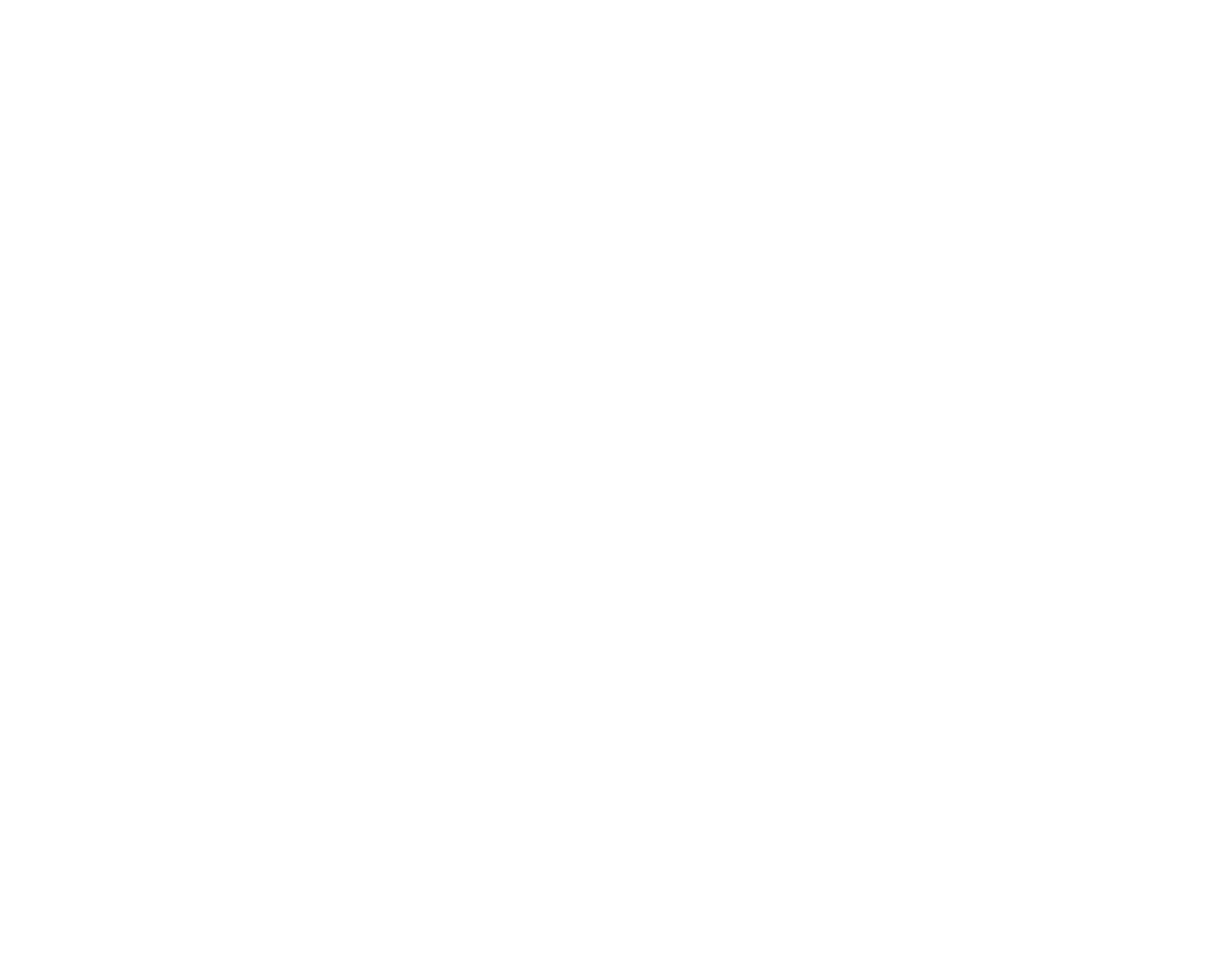
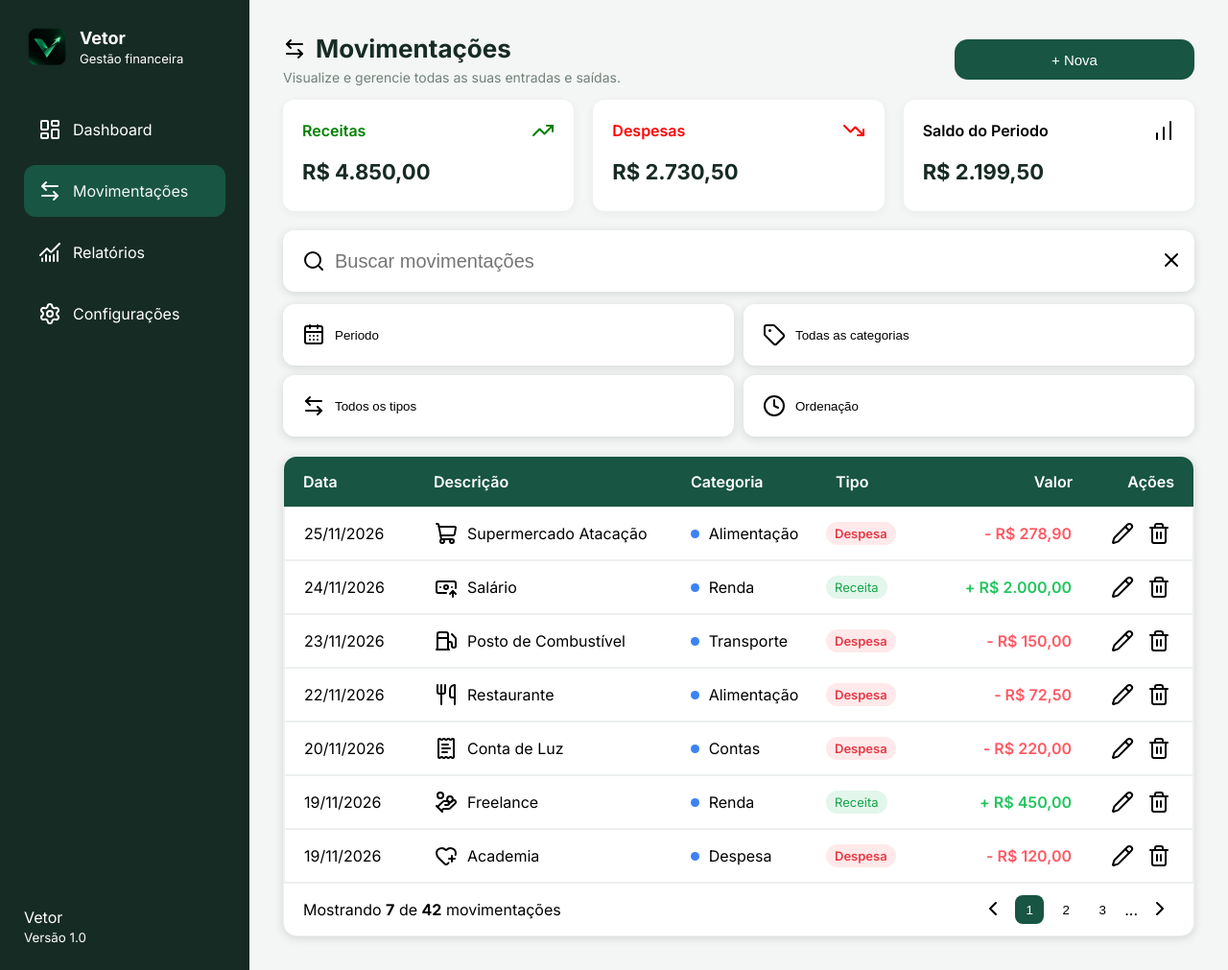
Before and after one commit to Dev-Gabriel-Oliveira/controle-de-gastos, a plain HTML site: page pages/movimentacoes.html in a window 1280 px wide. Shown: the whole page at 96% size. Before the commit the page ends 800 px from the top, so only its background shows below. Drawn offline with nearby package versions, Linux system fonts and the light colour scheme.

Commit message:
feat: Criação layout movimentações, atualização README, mudança de nome

```diff
--- a/pages/movimentacoes.html
+++ b/pages/movimentacoes.html
@@ -0,0 +1,405 @@
+<!DOCTYPE html>
+<html lang="pt-BR">
+<head>
+    <meta charset="UTF-8">
+    <meta name="viewport" content="width=device-width, initial-scale=1.0">
+    <title>Movimentações</title>
+    <link rel="stylesheet" href="../src/assets/css/style.css">
+    <link rel="stylesheet" href="../src/assets/css/movimentacoes.css">
+    <link rel="icon" href="../src/assets/img/Ícone V Neon de Crescimento_001.ico">
+</head>
+<body>
+   <div class="layout">
+
+    <aside class="sidebar">
+
+        <div class="logo">
+                <img class="img-logo" src="../src/assets/img/Ícone V Neon de Crescimento_001.ico" alt="Vetor">
+                <div class="logo-texto">
+                    <h2>Vetor</h2>
+                    <p>Gestão financeira</p>
+                </div>
+            </div>
+
+            <nav class="menu" aria-label="Navegação principal">
+                <ul>
+                    <li class="menu-item">
+                        <a href="../index.html" aria-current="page">
+                            <i data-lucide="layout-dashboard"></i>
+                            <span>Dashboard</span>
+                        </a>
+                    </li>
+
+                    <li class="menu-item ativo">
+                        <a href="movimentacoes.html">
+                            <i data-lucide="arrow-left-right"></i>
+                            <span>Movimentações</span>
+                        </a>
+                    </li>
+
+                    <li class="menu-item">
+                        <a href="relatorios.html">
+                            <i data-lucide="chart-no-axes-combined"></i>
+                            <span>Relatórios</span>
+                        </a>
+                    </li>
+
+                     <li class="menu-item">
+                        <a href="configuracoes.html">
+                            <i data-lucide="settings"></i>
+                            <span>Configurações</span>
+                        </a>
+                    </li>
+                </ul>
+            </nav>
+
+            <div class="sidebar-footer">
+                <p>Vetor</p>
+                <small>Versão 1.0</small>
+            </div>
+
+        </aside>
+
+        <main class="conteudo">
+
+            <div class="movimentacoes-cabecalho">
+
+                <button type="button" class="botao-menu-mobile">
+                <i data-lucide="menu"></i>
+                </button>
+
+             <div class="cabecalho-texto">
+
+                <div class="titulo-pagina">
+                    <i data-lucide="arrow-left-right"></i>
+                    <h1>Movimentações</h1>
+                </div>
+
+                <p>Visualize e gerencie todas as suas entradas e saídas.</p>
+
+            </div>
+
+                <div class="cabecalho-acoes">
+
+                    <div class="nova-movimentacao">
+                        <button class="butao-nova-movimentacao">+ Nova</button>
+                    </div>
+
+                </div>
+
+            </div>
+
+            <div class="indicadores-movimentacoes">
+
+                 <div class="card-indicador">
+
+                   <div class="indicador-topo positivo">
+                    <h2>Receitas</h2>
+                    <i data-lucide="trending-up"></i>
+                   </div>
+
+                   <h3 class="indicador-valor">R$ 4.850,00</h3>
+
+                </div>
+
+                <div class="card-indicador">
+
+                   <div class="indicador-topo negativo">
+                    <h2>Despesas</h2>
+                    <i data-lucide="trending-down"></i>
+                   </div>
+
+                   <h3 class="indicador-valor">R$ 2.730,50</h3>
+
+                </div>
+
+                 <div class="card-indicador">
+
+                   <div class="indicador-topo ">
+                    <h2>Saldo do Periodo</h2>
+                    <i data-lucide="chart-no-axes-column-increasing"></i>
+                   </div>
+
+                   <h3 class="indicador-valor">R$ 2.199,50</h3>
+
+                </div>
+
+            </div>
+
+            <div class="movimentacoes-filtros">
+
+                     <div class="filtro pesquisa">
+                        <i data-lucide="search"></i>
+                        <input type="search" placeholder="Buscar movimentações">
+
+                        <button type="button" class="limpar-pesquisa">
+                            <i data-lucide="x"></i>
+                        </button>
+                     </div>
+
+                <div class="barra-filtros">
+
+                    <div class="filtro">
+                        <i data-lucide="calendar-days"></i>
+
+                        <select name="data" id="data">
+                            <option value="">Periodo</option>
+                            <option value="hoje">Hoje</option>
+                            <option value="semana">Esta semana</option>
+                            <option value="mes-atual">Este mês</option>
+                            <option value="mes-anterior">Mês anterior</option>
+                            <option value="ano-atual">Este ano</option>
+                             <option value="ano-anterior">Ano anterior</option>
+                              <option value="personalizado">Personalizado</option>
+                        </select>
+                    </div>
+
+                    <div class="filtro">
+                        <i data-lucide="tag"></i>
+                        <select name="categoria" id="categoria">
+                            <option value="">Todas as categorias</option>
+                        </select>
+                    </div>
+
+                    <div class="filtro">
+                         <i data-lucide="arrow-left-right"></i>
+                        <select name="tipo" id="tipo">
+                            <option value="">Todos os tipos</option>
+                            <option value="receita">Receita</option>
+                            <option value="despesa">Despesa</option>
+                        </select>
+                    </div>
+
+                    <div class="filtro">
+                        <i data-lucide="clock"></i>
+                        <select name="ordem" id="ordem">
+                            <option value="">Ordenação</option>
+                            <option value="recente-primeiro">Mais recentes</option>
+                            <option value="antiga-primeiro">Mais antigas</option>
+                            <option value="maior-valor">Maior valor</option>
+                            <option value="menor-valor">Menor valor</option>
+                        </select>
+                    </div>
+
+                </div>
+
+            </div>
+
+            <div class="lista-movimentacao">
+
+                <div class="cabecalho-movimentacao">
+                    <p>Data</p>
+                    <p>Descrição</p>
+                    <p>Categoria</p>
+                    <p>Tipo</p>
+                    <p>Valor</p>
+                    <p>Ações</p>
+                </div>
+
+                <div class="linha-movimentacao">
+
+                    <p class="data">25/11/2026</p>
+
+                    <div class="descricao-movimentacao">
+                        <i data-lucide="shopping-cart"></i>
+                        <p>Supermercado Atacação</p>
+                    </div>
+
+                    <div class="categoria-movimentacao">
+                        <span class="categoria-cor"></span>
+                        <p>Alimentação</p>
+                    </div>
+
+                    <span class="tipo despesa">Despesa</span>
+
+                    <p class="valor despesa">- R$ 278,90</p>
+
+                    <div class="acoes-movimentacao">
+                        <button><i data-lucide="pencil"></i></button>
+                        <button><i data-lucide="trash-2"></i></button>
+                    </div>
+
+                </div>
+
+                <div class="linha-movimentacao">
+
+                    <p class="data">24/11/2026</p>
+
+                    <div class="descricao-movimentacao">
+                        <i data-lucide="banknote-arrow-up"></i>
+                        <p>Salário</p>
+                    </div>
+
+                    <div class="categoria-movimentacao">
+                        <span class="categoria-cor"></span>
+                        <p>Renda</p>
+                    </div>
+
+                    <span class="tipo receita">Receita</span>
+
+                    <p class="valor receita">+ R$ 2.000,00</p>
+
+                    <div class="acoes-movimentacao">
+                        <button><i data-lucide="pencil"></i></button>
+                        <button><i data-lucide="trash-2"></i></button>
+                    </div>
+
+                </div>
+
+                <div class="linha-movimentacao">
+
+                    <p class="data">23/11/2026</p>
+
+                    <div class="descricao-movimentacao">
+                        <i data-lucide="fuel"></i>
+                        <p>Posto de Combustível</p>
+                    </div>
+
+                    <div class="categoria-movimentacao">
+                        <span class="categoria-cor"></span>
+                        <p>Transporte</p>
+                    </div>
+
+                    <span class="tipo despesa">Despesa</span>
+
+                    <p class="valor despesa">- R$ 150,00</p>
+
+                    <div class="acoes-movimentacao">
+                        <button><i data-lucide="pencil"></i></button>
+                        <button><i data-lucide="trash-2"></i></button>
+                    </div>
+
+                </div>
+
+                <div class="linha-movimentacao">
+
+                    <p class="data">22/11/2026</p>
+
+                    <div class="descricao-movimentacao">
+                        <i data-lucide="utensils"></i>
+                        <p>Restaurante</p>
+                    </div>
+
+                    <div class="categoria-movimentacao">
+                        <span class="categoria-cor"></span>
+                        <p>Alimentação</p>
+                    </div>
+
+                    <span class="tipo despesa">Despesa</span>
+
+                    <p class="valor despesa">- R$ 72,50</p>
+
+                    <div class="acoes-movimentacao">
+                        <button><i data-lucide="pencil"></i></button>
+                        <button><i data-lucide="trash-2"></i></button>
+                    </div>
+
+                </div>
+
+                <div class="linha-movimentacao">
+
+                    <p class="data">20/11/2026</p>
+
+                    <div class="descricao-movimentacao">
+                        <i data-lucide="receipt-text"></i>
+                        <p>Conta de Luz</p>
+                    </div>
+
+                    <div class="categoria-movimentacao">
+                        <span class="categoria-cor"></span>
+                        <p>Contas</p>
+                    </div>
+
+                    <span class="tipo despesa">Despesa</span>
+
+                    <p class="valor despesa">- R$ 220,00</p>
+
+                    <div class="acoes-movimentacao">
+                        <button><i data-lucide="pencil"></i></button>
+                        <button><i data-lucide="trash-2"></i></button>
+                    </div>
+
+                </div>
+
+                <div class="linha-movimentacao">
+
+                    <p class="data">19/11/2026</p>
+
+                    <div class="descricao-movimentacao">
+                        <i data-lucide="hand-coins"></i>
+                        <p>Freelance</p>
+                    </div>
+
+                    <div class="categoria-movimentacao">
+                        <span class="categoria-cor"></span>
+                        <p>Renda</p>
+                    </div>
+
+                    <span class="tipo receita">Receita</span>
+
+                    <p class="valor receita">+ R$ 450,00</p>
+
+                    <div class="acoes-movimentacao">
+                        <button><i data-lucide="pencil"></i></button>
+                        <button><i data-lucide="trash-2"></i></button>
+                    </div>
+
+                </div>
+
+                <div class="linha-movimentacao">
+
+                    <p class="data">19/11/2026</p>
+
+                    <div class="descricao-movimentacao">
+                        <i data-lucide="heart-plus"></i>
+                        <p>Academia</p>
+                    </div>
+
+                    <div class="categoria-movimentacao">
+                        <span class="categoria-cor"></span>
+                        <p>Despesa</p>
+                    </div>
+
+                    <span class="tipo despesa">Despesa</span>
+
+                    <p class="valor despesa">- R$ 120,00</p>
+
+                    <div class="acoes-movimentacao">
+                        <button><i data-lucide="pencil"></i></button>
+                        <button><i data-lucide="trash-2"></i></button>
+                    </div>
+
+                </div>
+
+                <div class="rodape-movimentacao">
+                    <p class="contador-movimentacao">Mostrando <strong>7</strong> de <strong>42</strong> movimentações</p>
+
+                    <div class="paginacao">
+
+                        <button class="pagina-anterior"><i data-lucide="chevron-left"></i></button>
+
+                        <button class="pagina ativo">1</button>
+                        <button class="pagina">2</button>
+                        <button class="pagina">3</button>
+
+                        <span>...</span>
+
+                        <button class="proxima-pagina"><i data-lucide="chevron-right"></i></button>
+
+                    </div>
+                </div>
+
+            </div>
+
+
+        </main>
+
+    </div>
+
+   <script src="https://unpkg.com/lucide@latest"></script>
+    <script src="https://cdn.jsdelivr.net/npm/chart.js"></script>
+    <script>
+    lucide.createIcons();
+    </script>
+</body>
+</html>
--- /dev/null
+++ b/src/assets/css/movimentacoes.css
@@ -0,0 +1,307 @@
+:root {
+    --cor-sidebar: #172b25;
+    --cor-primaria: #185543;
+    --cor-hover: #29483d;
+    --cor-fundo: #f4f6f5;
+    --cor-branca: #ffffff;
+    --categoria-azul: #3B82F6;
+    --categoria-roxo: #8B5CF6;
+    --categoria-verde: #22C55E;
+    --categoria-amarelo: #FACC15;
+    --categoria-vermelho: #EF4444;
+    --categoria-laranja: #F97316;
+    --categoria-rosa: #EC4899;
+}
+
+.movimentacoes-cabecalho{
+    display: flex;
+    justify-content: space-between;
+    align-items: center
+}
+
+.indicadores-movimentacoes{
+    display: grid;
+    grid-template-columns: repeat(3, minmax(0, 1fr));
+    gap:20px;
+    margin-top:15px
+}
+
+.titulo-pagina{
+    display: flex;
+    align-items: center;
+    gap: 10px;
+}
+
+.butao-nova-movimentacao{
+    display: flex;
+    align-items: center;
+    justify-content: center;
+    width: 250px;
+    height: 42px;
+    border: none;
+    border-radius: 14px;
+    background-color: var(--cor-primaria);
+    color: var(--cor-branca);
+    font-size: 15px;
+    font-weight: 500;
+    cursor: pointer;
+    transition: background-color 0.3s ease;
+}
+
+.movimentacoes-filtros{
+    background-color: var(--cor-fundo);
+    margin-top: 20px;
+    min-width: 0;
+}
+
+.barra-filtros{
+    display: grid;
+    grid-template-columns:  repeat(2, minmax(0, 1fr));
+    justify-content: space-between;
+    align-items: center;
+    gap: 10px;
+    margin-top: 13px;
+}
+
+.barra-filtros select {
+    background-color: transparent;
+    border: none;
+}
+
+.movimentacoes-filtros input{
+    background-color: transparent;
+    border: none;
+    font-size: 20px;
+    font-weight: 500;
+    cursor: pointer;
+}
+
+.filtro{
+    display: flex;
+    align-items: center;
+     background-color: var(--cor-branca);
+    padding:20px;
+    border-radius: 12px;
+    box-shadow: 0 2px 10px rgba(23, 43, 37, 0.15);
+    gap: 10px;
+}
+
+.filtro input:focus{
+    outline: none;
+    box-shadow: none;
+}
+
+.filtro select:focus {
+    outline: none;
+    box-shadow: none;
+}
+
+.filtro select {
+    appearance: none;
+    -webkit-appearance: none;
+    border: none;
+    outline: none;
+    background: transparent;
+    cursor: pointer;
+}
+
+.pesquisa {
+    display: flex;
+    align-items: center;
+    position: relative;
+}
+
+.pesquisa input {
+    flex: 1;
+    padding-right: 40px;
+    appearance: none;
+}
+
+.pesquisa input::-webkit-search-cancel-button {
+    -webkit-appearance: none;
+    appearance: none;
+    display: none;
+}
+
+.limpar-pesquisa {
+    position: absolute;
+    right: 12px;
+    border: none;
+    background: transparent;
+    cursor: pointer;
+}
+
+.lista-movimentacao{
+    width: 100%;
+    background: var(--cor-branca);
+    border: 1px solid #edf0ee;
+    border-radius: 14px;
+    overflow: hidden;
+    margin-top: 20px;
+    box-shadow: 0 2px 10px rgba(23, 43, 37, 0.15);
+}
+
+.cabecalho-movimentacao, .linha-movimentacao{
+    display: grid;
+    grid-template-columns: 120px 2fr 1fr 110px 130px 90px;
+    column-gap: 16px;
+    align-items: center;
+    padding: 12px 20px;
+}
+
+.cabecalho-movimentacao{
+    padding: 16px 20px;
+    background-color: var(--cor-primaria);
+    color: white;
+    font-size: 16px;
+     font-weight: 600;
+}
+
+.cabecalho-movimentacao p:nth-child(4){
+    padding-left: 9px;
+}
+
+.cabecalho-movimentacao p:nth-child(5),
+.cabecalho-movimentacao p:nth-child(6) {
+    text-align: right;
+}
+
+.linha-movimentacao .valor {
+    text-align: right;
+}
+
+.linha-movimentacao{
+    border: 1px solid #edf0ee;
+    font-family: 13px;
+    cursor: pointer;
+    transition: background 0.2s;
+}
+
+
+.linha-movimentacao:hover{
+    background-color:var(--cor-fundo);
+}
+
+
+.descricao-movimentacao, .categoria-movimentacao{
+    display: flex;
+    align-items: center;
+    gap: 10px;
+}
+
+
+.descricao-movimentacao i {
+    color: var(--cor-sidebar);
+    width: 19px;
+}
+
+.categoria-cor{
+    width: 9px;
+    height: 9px;
+    border-radius: 50%;
+    background: var(--categoria-azul);
+}
+
+.tipo {
+    padding: 4px 9px;
+    border-radius: 20px;
+    font-size: 13px;
+    width: fit-content;
+}
+
+.tipo.despesa {
+    background: #ffe9ea;
+    color: #e63946;
+    font-weight: 600;
+}
+
+.tipo.receita {
+    background: #e3f6ec;
+    color: #16a34a;
+}
+
+.valor {
+    font-weight: 600;
+    text-align: right;
+}
+
+.valor.despesa {
+    color: #ff5964;
+}
+
+.valor.receita {
+    color: #22c55e;
+}
+
+.acoes-movimentacao {
+    display: flex;
+    justify-content: flex-end;
+    gap: 8px;
+}
+
+.acoes-movimentacao button {
+    display: flex;
+    align-items: center;
+    justify-content: center;
+    width: 30px;
+    height: 30px;
+    border: none;
+    border-radius: 8px;
+    background: #ffffff;
+    color: #000000;
+    cursor: pointer;
+    transition: 0.2s;
+}
+
+.acoes-movimentacao button:hover {
+    background: #ffffff;
+}
+
+.acoes-movimentacao i {
+    width: 15px;
+}
+
+/* rodape */
+
+.rodape-movimentacao{
+    display: flex;
+    align-items: center;
+    justify-content: space-between;
+    padding: 12px 20px;
+    border-top: 1px solid #edf0ee;
+}
+
+.contatador-mmovimentacoes {
+    font-size: 12px;
+}
+
+.contatador-mmovimentacoes{
+    font-weight: 600;
+}
+
+/* paginacao */
+
+.paginacao{
+    display: flex;
+    align-items: center;
+    gap: 8px;
+}
+
+.paginacao button{
+    width: 30px;
+    height: 30px;
+    border: none;
+    border-radius: 8px;
+    background: transparent;
+    cursor: pointer;
+    transition: 0.2s;
+}
+
+.paginacao button:hover{
+    background: var(--cor-fundo);
+}
+
+.paginacao button.ativo {
+    background: var(--cor-primaria);
+    color: white;
+}
--- a/src/assets/css/style.css
+++ b/src/assets/css/style.css
@@ -321,6 +321,10 @@ body{
     grid-template-columns: repeat(4, minmax(0, 1fr))
 }
 
+.card-indicador.resumo{
+    box-shadow:  0 2px 10px rgba(23, 43, 37, 0.15);
+}
+
 /* Ultimas movimentações --------------------------------------*/
 
 .container-movimentacoes{
```
Also changed, not shown: index.html (+11 -10 lines), 1 other file.
